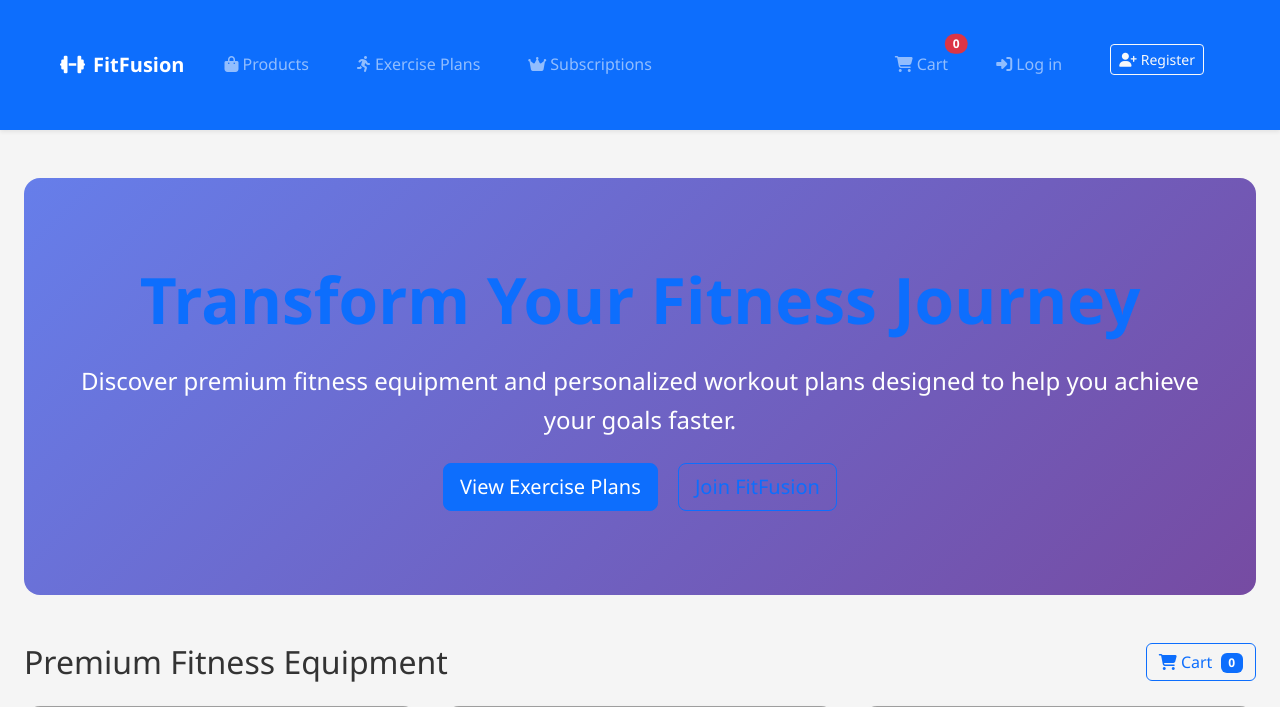
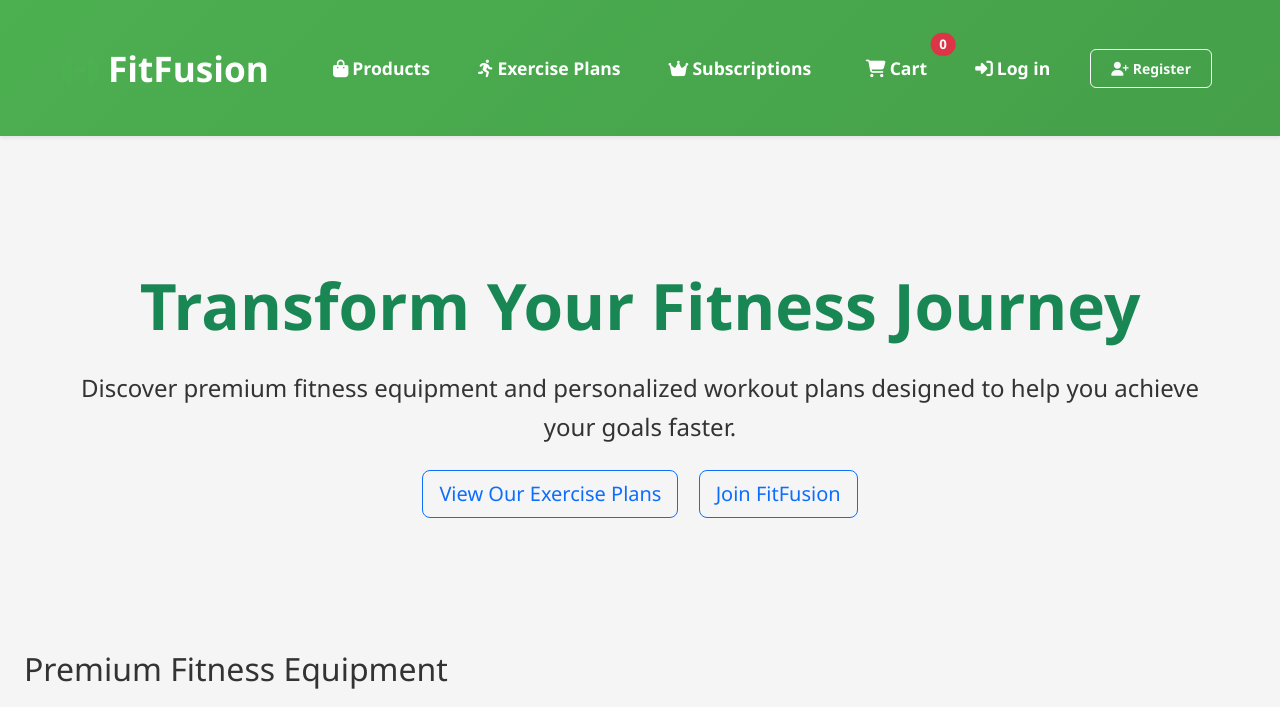
Before and after one commit to nvanderwalt/ecommerce-site, a Django app: page / in a window 1280 px wide. Shown: the top 707 px of the page. Run offline with Django 5.2, Linux system fonts and the light colour scheme; data comes from the database, SQL or seed files in the repository; grey boxes are pictures that could not be loaded.

Commit message:
Improve layout and styling: remove purple gradients, fix product images, update hero section buttons, and clean up navigation

```diff
--- a/inventory/static/inventory/styles.css
+++ b/inventory/static/inventory/styles.css
@@ -1,6 +1,6 @@
 .fitfusion-hero {
-    background: #28a745 !important;
-    color: #fff !important;
+    background: transparent !important;
+    color: #333 !important;
 }
 
 /* Cart Styles */
--- a/inventory/templates/inventory/product_list.html
+++ b/inventory/templates/inventory/product_list.html
@@ -8,27 +8,19 @@
     <!-- Hero Section -->
     <div class="hero-section text-center mb-5">
         <div class="container">
-            <h1 class="display-3 fw-bold text-primary mb-4">Transform Your Fitness Journey</h1>
+            <h1 class="display-3 fw-bold text-success mb-4">Transform Your Fitness Journey</h1>
             <p class="lead fs-4 mb-4">Discover premium fitness equipment and personalized workout plans designed to help you achieve your goals faster.</p>
             <div class="hero-buttons">
-                <a href="{% url 'exercise_plan_list' %}" class="btn btn-primary btn-lg me-3">View Exercise Plans</a>
+                <a href="{% url 'exercise_plan_list' %}" class="btn btn-outline-primary btn-lg me-3">View Our Exercise Plans</a>
                 <a href="{% url 'account_signup' %}" class="btn btn-outline-primary btn-lg">Join FitFusion</a>
             </div>
         </div>
     </div>
 
-    <!-- Navigation Bar -->
+    <!-- Section Title -->
     <div class="row mb-4">
         <div class="col-12">
-            <div class="d-flex justify-content-between align-items-center">
             <h2 class="mb-0">Premium Fitness Equipment</h2>
-                <div class="d-flex gap-2">
-                    <a href="{% url 'cart' %}" class="btn btn-outline-primary">
-                        <i class="fas fa-shopping-cart"></i> Cart
-                        <span class="badge bg-primary ms-1">{{ cart_count|default:0 }}</span>
-                    </a>
-                </div>
-            </div>
         </div>
     </div>
 
@@ -89,7 +81,6 @@
             <div class="cta-section p-4 bg-light rounded">
                 <h3>Ready to Start Your Fitness Journey?</h3>
                 <p class="mb-3">Join thousands of users who have transformed their lives with FitFusion.</p>
-                <a href="{% url 'exercise_plan_list' %}" class="btn btn-primary btn-lg me-3">View Exercise Plans</a>
                 <a href="{% url 'account_signup' %}" class="btn btn-outline-primary btn-lg">Sign Up Now</a>
             </div>
         </div>
@@ -98,8 +89,8 @@
 
 <style>
 .hero-section {
-    background: linear-gradient(135deg, #667eea 0%, #764ba2 100%);
-    color: white;
+    background: transparent;
+    color: #333;
     padding: 4rem 0;
     border-radius: 1rem;
     margin-bottom: 3rem;
@@ -123,9 +114,11 @@
 }
 
 .product-image {
-    height: 200px;
-    object-fit: cover;
+    height: 250px;
+    width: 100%;
+    object-fit: contain;
     transition: transform 0.3s ease;
+    background-color: #f8f9fa;
 }
 
 .product-card:hover .product-image {
@@ -151,6 +144,8 @@
         padding: 2rem 0;
     }
 
+
+
 .hero-buttons {
     flex-direction: column;
     gap: 1rem;
--- a/static/inventory/styles.css
+++ b/static/inventory/styles.css
@@ -8,6 +8,73 @@
     --border-color: #ddd;
     --shadow: 0 2px 4px rgba(0,0,0,0.1);
     --transition: all 0.3s ease;
+}
+
+/* Modern Navigation Bar */
+.navbar {
+    background: linear-gradient(135deg, #4CAF50 0%, #45a049 100%) !important;
+    box-shadow: 0 4px 20px rgba(0,0,0,0.15);
+    padding: 15px 0 !important;
+}
+
+.navbar-brand {
+    font-size: 2.2rem !important;
+    font-weight: 800 !important;
+    color: white !important;
+    text-decoration: none;
+    margin-right: 40px !important;
+}
+
+.navbar-brand:hover {
+    color: #e8f5e8 !important;
+    text-decoration: none;
+}
+
+.navbar-brand i {
+    color: #4CAF50;
+    margin-right: 10px;
+    font-size: 2rem !important;
+}
+
+.navbar-nav {
+    align-items: center !important;
+}
+
+.nav-item {
+    margin: 0 8px !important;
+}
+
+.nav-link {
+    color: white !important;
+    font-weight: 700 !important;
+    font-size: 1.1rem !important;
+    padding: 10px 16px !important;
+    border-radius: 6px !important;
+    transition: all 0.3s ease !important;
+    white-space: nowrap !important;
+}
+
+.nav-link:hover {
+    color: #e8f5e8 !important;
+    transform: translateY(-2px) !important;
+}
+
+.btn-outline-light {
+    border-radius: 6px !important;
+    font-weight: 600 !important;
+    padding: 8px 20px !important;
+    transition: all 0.3s ease !important;
+}
+
+.btn-outline-light:hover {
+    background-color: #4CAF50 !important;
+    border-color: #4CAF50 !important;
+    transform: translateY(-2px) !important;
+}
+
+.btn-outline-light:hover {
+    background-color: #4CAF50 !important;
+    border-color: #4CAF50 !important;
 }
 
 body {
@@ -24,6 +91,8 @@ body {
     margin: 0 auto;
     padding: 20px;
 }
+
+
 
 /* Cart Styles */
 .cart-container {
@@ -313,46 +382,12 @@ body {
     text-decoration: underline;
 }
 
-/* Navigation styles */
-.navbar {
-    background: white;
-    padding: 1rem;
-    box-shadow: 0 2px 4px rgba(0,0,0,0.1);
-    display: flex;
-    justify-content: space-between;
+/* Remove purple gradients from main content (but not navbar) */
+.container:not(.navbar), .row, .col-md-6, .col-12 {
+    background: transparent !important;
 }
 
-.nav-brand a {
-    color: #4CAF50;
-    font-size: 1.5rem;
-    font-weight: bold;
-    text-decoration: none;
+/* Override any Bootstrap purple gradients (but not navbar) */
+.bg-primary:not(.navbar), .bg-gradient:not(.navbar) {
+    background: transparent !important;
 }
-
-.nav-links {
-    display: flex;
-    gap: 1rem;
-}
-
-.nav-item {
-    color: #333;
-    text-decoration: none;
-    padding: 0.5rem 1rem;
-}
-
-.nav-item:hover {
-    background: #f5f5f5;
-    border-radius: 4px;
-}
-
-.logout-form {
-    margin: 0;
-}
-
-.logout-form button {
-    background: none;
-    border: none;
-    color: #333;
-    cursor: pointer;
-    padding: 0.5rem 1rem;
-}
```
Also changed, not shown: ecommerce_site/settings.py (+13 -13 lines), static/images/exercise_plans.png (added), static/images/join_fitfusion.png (added). Lines whose indentation alone changed are shown as unchanged.
